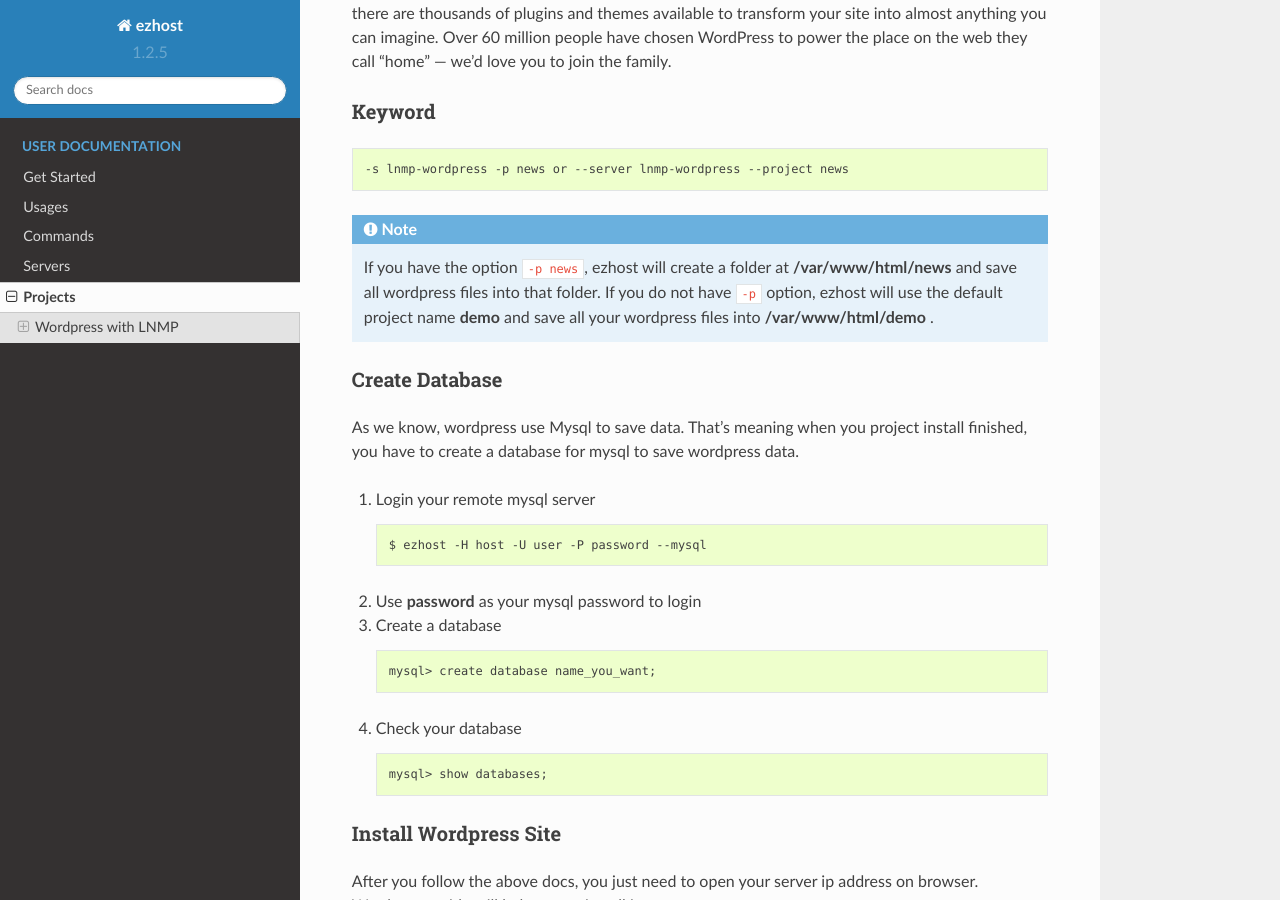
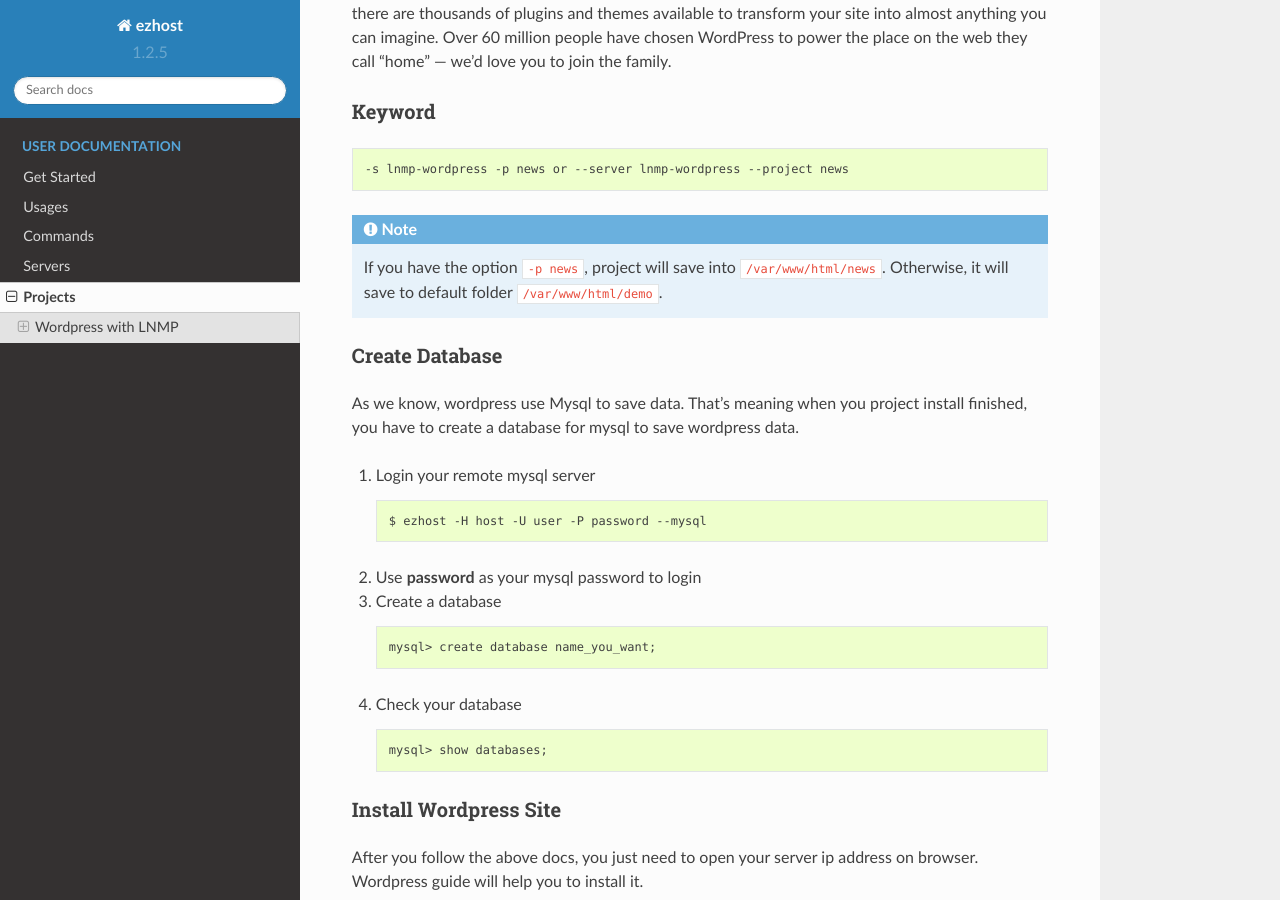
Before and after one commit to zhexiao/ezhost, a Sphinx documentation site: the page built from docs/project_lists.rst, in a window 1280 px wide and 900 px high, scrolled down 457 px. Built offline with Sphinx 7.4.7 and the Read the Docs theme 2.0.0, drawn with Linux system fonts in a browser that asks for light colours.

Commit message:
change docs

```diff
--- a/docs/project_lists.rst
+++ b/docs/project_lists.rst
@@ -22,7 +22,7 @@ Keyword
 
    -s lnmp-wordpress -p news or --server lnmp-wordpress --project news
 
-.. note:: If you have the option ``-p news``, ezhost will create a folder at **/var/www/html/news** and save all wordpress files into that folder. If you do not have ``-p`` option, ezhost will use the default project name **demo** and save all your wordpress files into **/var/www/html/demo** .
+.. note:: If you have the option ``-p news``, project will save into ``/var/www/html/news``. Otherwise, it will save to default folder ``/var/www/html/demo``.
 
 
 Create Database
```
